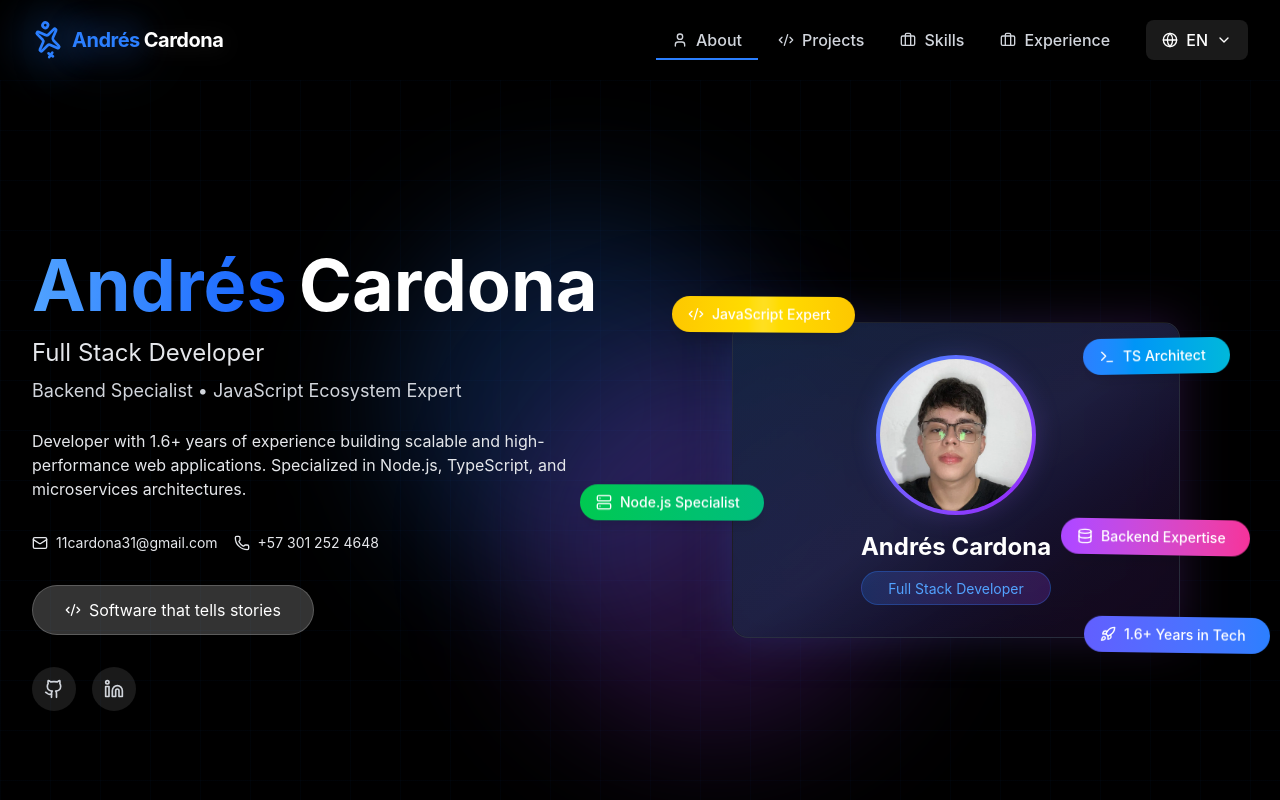
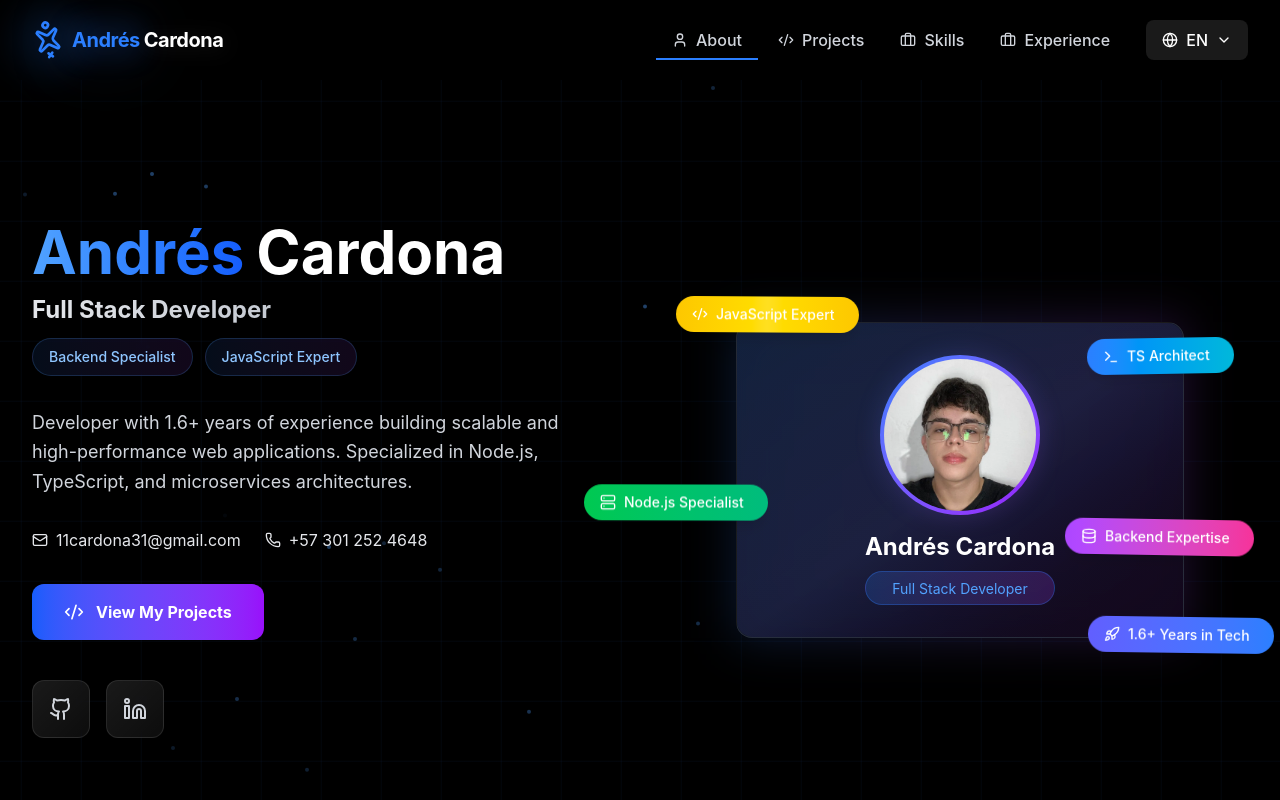
Before and after one commit to CardonaAndres/Portfolio, a React (Vite) app: page / in a window 1280 px wide. Shown: the top 800 px of the page. Built offline with nearby package versions, Linux system fonts and the light colour scheme.

Commit message:
feat: Mejorar la experiencia del usuario en los componentes Hero, ProjectCard y hooks de proyectos y línea de tiempo

```diff
--- a/src/spa/components/Hero.tsx
+++ b/src/spa/components/Hero.tsx
@@ -11,13 +11,16 @@ export const Hero = () => {
   const [mousePosition, setMousePosition] = useState({ x: 0, y: 0 });
   const [isHovered, setIsHovered] = useState(false);
   const [isMobile, setIsMobile] = useState(false);
+  const [scrollY, setScrollY] = useState(0);
   const { socialMediaLinks } = useHeroHook();
 
   useEffect(() => {
-    const handleMouseMove = (e : any) => setMousePosition({ x: e.clientX, y: e.clientY });
+    const handleMouseMove = (e: any) => setMousePosition({ x: e.clientX, y: e.clientY });
+    const handleScroll = () => setScrollY(window.scrollY);
+
     window.addEventListener('mousemove', handleMouseMove);
+    window.addEventListener('scroll', handleScroll);
 
-    // Check if mobile
     const checkMobile = () => setIsMobile(window.innerWidth < 768);
 
     checkMobile();
@@ -25,52 +28,74 @@ export const Hero = () => {
 
     return () => {
       window.removeEventListener('mousemove', handleMouseMove);
+      window.removeEventListener('scroll', handleScroll);
       window.removeEventListener('resize', checkMobile);
     };
   }, []);
 
+  // Parallax effect for background elements
+  const parallaxY = scrollY * 0.5;
+
   return (
-    <section className="relative min-h-screen bg-black overflow-hidden flex items-center">
-      {/* Animated Background */}
-      <div className="absolute inset-0">
-        {/* Grid Pattern */}
-        <div className="absolute inset-0 bg-[linear-gradient(rgba(10,112,236,0.03)_1px,transparent_1px),linear-gradient(90deg,rgba(10,112,236,0.03)_1px,transparent_1px)] bg-[size:50px_50px]" />
+    <section className="relative min-h-screen  overflow-hidden flex items-center">
+      {/* Enhanced Animated Background */}
+      <div
+        className="absolute inset-0"
+        style={{ transform: `translateY(${parallaxY}px)` }}
+      >
+        {/* Animated Grid Pattern */}
+        <motion.div
+          className="absolute inset-0 bg-[linear-gradient(rgba(59,130,246,0.05)_1px,transparent_1px),linear-gradient(90deg,rgba(59,130,246,0.05)_1px,transparent_1px)] bg-[size:60px_60px]"
+          animate={{
+            backgroundPosition: ['0px 0px', '60px 60px'],
+          }}
+          transition={{
+            duration: 20,
+            repeat: Infinity,
+            ease: "linear"
+          }}
+        />
 
-        {/* Gradient Orbs */}
+        {/* Floating Particles */}
+        {[...Array(20)].map((_, i) => (
           <motion.div
+            key={i}
+            className="absolute w-1 h-1 bg-blue-400/40 rounded-full"
+            style={{
+              left: `${Math.random() * 100}%`,
+              top: `${Math.random() * 100}%`,
+            }}
             animate={{
-            x: [0, 100, 0],
               y: [0, -100, 0],
+              opacity: [0, 1, 0],
             }}
-          transition={{ duration: 20, repeat: Infinity, ease: "linear" }}
-          className="absolute top-1/4 left-1/4 w-96 h-96 bg-blue-500/20 rounded-full blur-3xl"
+            transition={{
+              duration: 3 + Math.random() * 2,
+              repeat: Infinity,
+              delay: Math.random() * 2,
+            }}
           />
-        <motion.div
-          animate={{
-            x: [0, -100, 0],
-            y: [0, 100, 0],
-          }}
-          transition={{ duration: 25, repeat: Infinity, ease: "linear" }}
-          className="absolute bottom-1/4 right-1/4 w-96 h-96 bg-purple-500/20 rounded-full blur-3xl"
-        />
+        ))}
       </div>
+
       {/* Main Content */}
       <div className="relative z-10 container mx-auto px-4 sm:px-6 lg:px-8">
         <div className="max-w-7xl mx-auto">
-          <div className="grid lg:grid-cols-2 gap-12 items-center">
+          <div className="grid lg:grid-cols-2 gap-16 items-center">
             {/* Left Content */}
             <motion.div
               initial={{ opacity: 0, x: -50 }}
               animate={{ opacity: 1, x: 0 }}
-              transition={{ duration: 0.8 }}
+              transition={{ duration: 1, ease: "easeOut" }}
               className="text-center lg:text-left"
             >
-              {/* Name */}
+
+              {/* Enhanced Name */}
               <motion.h1
                 initial={{ opacity: 0, y: 20 }}
                 animate={{ opacity: 1, y: 0 }}
                 transition={{ delay: 0.3 }}
-                className="text-4xl sm:text-5xl lg:text-6xl xl:text-7xl font-bold text-white mb-4"
+                className="text-3xl sm:text-4xl lg:text-5xl xl:text-6xl font-bold text-white mb-3"
               >
                 <span className="text-transparent bg-clip-text bg-gradient-to-r from-blue-400 to-blue-600 mr-3">
                   Andrés
@@ -79,34 +104,50 @@ export const Hero = () => {
 
               </motion.h1>
 
-              {/* Title */}
-              <motion.p initial={{ opacity: 0, y: 20 }} animate={{ opacity: 1, y: 0 }}
-                transition={{ delay: 0.4 }} className="text-xl sm:text-2xl text-gray-200 mb-6"
+              {/* Enhanced Title */}
+              <motion.div
+                initial={{ opacity: 0, y: 20 }}
+                animate={{ opacity: 1, y: 0 }}
+                transition={{ delay: 0.4 }}
+                className="mb-8"
               >
-                { isSpanish ? 'Desarrollador De Software' : 'Full Stack Developer' }
-                <span className="block text-lg text-gray-300 mt-2">
-                { isSpanish ? 'Especialista Backend • Experto en el ecosistema JavaScript'
-                  : 'Backend Specialist • JavaScript Ecosystem Expert'
-                }
-                </span>
-              </motion.p>
+                <h2 className="text-1xl sm:text-2xl font-bold text-transparent bg-clip-text bg-gradient-to-r from-gray-200 to-gray-400 mb-3">
+                  {isSpanish ? 'Desarrollador De Software' : 'Full Stack Developer'}
+                </h2>
+                <div className="flex flex-wrap justify-center lg:justify-start gap-3">
+                  {[
+                    isSpanish ? 'Especialista Backend' : 'Backend Specialist',
+                    isSpanish ? 'Experto JavaScript' : 'JavaScript Expert'
+                  ].map((tag, index) => (
+                    <motion.span
+                      key={index}
+                      initial={{ opacity: 0, scale: 0.8 }}
+                      animate={{ opacity: 1, scale: 1 }}
+                      transition={{ delay: 0.6 + index * 0.1 }}
+                      className="px-4 py-2 rounded-full bg-gradient-to-r from-blue-500/10 to-purple-500/10 border border-blue-400/20 text-blue-300 text-sm font-medium backdrop-blur-sm"
+                    >
+                      {tag}
+                    </motion.span>
+                  ))}
+                </div>
+              </motion.div>
 
-              {/* Description */}
+              {/* Enhanced Description */}
               <motion.p
                 initial={{ opacity: 0, y: 20 }}
                 animate={{ opacity: 1, y: 0 }}
                 transition={{ delay: 0.5 }}
-                className="text-gray-200 mb-8 max-w-xl mx-auto lg:mx-0"
+                className="text-lg text-gray-300 mb-8 max-w-xl mx-auto lg:mx-0 leading-relaxed"
               >
-                { texts.description }
+                {texts.description}
               </motion.p>
 
-              {/* Contact Info */}
+              {/* Enhanced Contact Info */}
               <motion.div
                 initial={{ opacity: 0, y: 20 }}
                 animate={{ opacity: 1, y: 0 }}
                 transition={{ delay: 0.6 }}
-                className="flex flex-wrap justify-center lg:justify-start gap-4 mb-8 text-sm"
+                className="flex flex-wrap justify-center lg:justify-start gap-6 mb-8"
               >
                 <a href="mailto:11cardona31@gmail.com" className="flex items-center space-x-2 text-gray-200 hover:text-blue-400 transition-colors">
                   <Mail className="w-4 h-4" />
@@ -118,21 +159,28 @@ export const Hero = () => {
                 </a>
               </motion.div>
 
-              {/* CTA Buttons */}
-              <motion.div onClick={() => window.location.href = '#projects'}
-                initial={{ opacity: 0, y: 20 }} animate={{ opacity: 1, y: 0 }}
-                transition={{ delay: 0.7 }} className="flex flex-wrap justify-center lg:justify-start gap-4 mb-8">
-                <motion.button whileHover={{ scale: 1.05 }}
-                  whileTap={{ scale: 0.95 }} className="group flex items-center space-x-2 px-8 py-3 rounded-full border border-white/20 text-white hover:bg-white/10 transition-all duration-300 bg-white/20"
+              {/* Enhanced CTA Button */}
+              <motion.div
+                initial={{ opacity: 0, y: 20 }}
+                animate={{ opacity: 1, y: 0 }}
+                transition={{ delay: 0.7 }}
+                className="flex flex-wrap justify-center lg:justify-start gap-4 mb-10"
               >
-                  <Code2 className="w-4 h-4" />
-                  <span>
-                    { isSpanish ? 'Softwares que cuentan historias' : 'Software that tells stories' }
+                <motion.button
+                  onClick={() => window.location.href = '#projects'}
+                  whileHover={{ scale: 1.05 }}
+                  whileTap={{ scale: 0.95 }}
+                  className="group relative flex items-center space-x-3 px-8 py-4 rounded-xl bg-gradient-to-r from-blue-600 to-purple-600 text-white font-bold overflow-hidden transition-all duration-300"
+                >
+                  <div className="absolute inset-0 bg-gradient-to-r from-blue-500 to-purple-500 opacity-0 transition-opacity duration-300" />
+                  <Code2 className="w-5 h-5 relative z-10" />
+                  <span className="relative z-10">
+                    {isSpanish ? 'Ver Mis Proyectos' : 'View My Projects'}
                   </span>
                 </motion.button>
               </motion.div>
 
-              {/* Social Links */}
+              {/* Enhanced Social Links */}
               <motion.div
                 initial={{ opacity: 0, y: 20 }}
                 animate={{ opacity: 1, y: 0 }}
@@ -145,26 +193,42 @@ export const Hero = () => {
                     href={item.url}
                     aria-label={`Link to ${item.name}`}
                     target="_blank"
-                    whileHover={{ scale: 1.1, rotate: 5 }}
-                    whileTap={{ scale: 0.95 }}
-                    className="p-3 rounded-full bg-white/10 text-gray-300 hover:bg-blue-500/20 hover:text-blue-400 transition-all duration-300"
+                    initial={{ opacity: 0, scale: 0 }}
+                    animate={{ opacity: 1, scale: 1 }}
+                    transition={{ delay: 0.9 + index * 0.1 }}
+                    whileHover={{
+                      scale: 1.2,
+                      rotate: 10,
+                      boxShadow: "0 10px 25px rgba(59, 130, 246, 0.4)"
+                    }}
+                    whileTap={{ scale: 0.9 }}
+                    className="p-4 rounded-xl bg-gradient-to-br from-white/10 to-white/5 backdrop-blur-sm border border-white/10 text-gray-300 hover:bg-blue-500/20 hover:border-blue-400/40 hover:text-blue-300 transition-all duration-300 group"
                   >
-                    <item.icon className="w-5 h-5" />
+                    <item.icon className="w-6 h-6 group-hover:drop-shadow-lg" />
                   </motion.a>
                 ))}
               </motion.div>
             </motion.div>
 
-            {/* Right Content - 3D Card with Floating Tags */}
+            {/* Right Content - Enhanced 3D Card */}
+            <motion.div
+              initial={{ opacity: 0, x: 40 }}
+              animate={{ opacity: 1, x: 0 }}
+              transition={{ duration: 1, delay: 0.1 }}
+              className="relative"
+            >
               <Card3D
                 setIsHovered={setIsHovered}
                 isHovered={isHovered}
                 isMobile={isMobile}
                 mousePosition={mousePosition}
               />
+
+            </motion.div>
           </div>
         </div>
       </div>
+
     </section>
   );
 };
--- a/src/spa/hooks/useProjectsHook.tsx
+++ b/src/spa/hooks/useProjectsHook.tsx
@@ -10,7 +10,7 @@ export const useProjectsHook = () => {
             id: 1,
             title: `${isSpanish ? 'Belleza Perfecta' : 'Perfect Beauty'}`,
             subtitle: `${isSpanish ? 'Plataforma de gestión administrativa y comercial para optimizar procesos internos.' : 'Administrative and commercial management platform to optimize internal processes.'}`,
-            description: `${isSpanish ? 'Belleza Perfecta es un sistema administrativo integral diseñado para optimizar la gestión operativa, comercial y financiera de la empresa homónima, brindando un control eficiente y centralizado de sus procesos.' : 'Perfect Beauty is a comprehensive administrative system designed to optimize the operational, commercial, and financial management of the company of the same name, providing efficient and centralized control of its processes.'}`,
+            description: `${isSpanish ? 'Belleza Perfecta es un sistema administrativo integral diseñado para optimizar la gestión operativa, comercial y financiera de la empresa, brindando un control eficiente y centralizado de sus procesos.' : 'Perfect Beauty is a comprehensive administrative system designed to optimize the operational, commercial, and financial management of the company of the same name, providing efficient and centralized control of its processes.'}`,
             longDescription: `${isSpanish ? 'Belleza Perfecta permite gestionar clientes, productos, usuarios y facturación interna, mejorando el control administrativo y comercial. Ofrece facturación automatizada, control de inventario, descarga de facturas en PDF, gestión de usuarios con roles, reportes filtrables y exportables, historial de actividades y una estructura adaptable para facilitar su crecimiento y despliegue.' : 'Perfect Beauty allows managing clients, products, users, and internal invoicing, improving administrative and commercial control. It offers automated invoicing, inventory control, PDF invoice downloads, user management with roles, filterable and exportable reports, activity history, and an adaptable structure to facilitate its growth and deployment.'}`,
             technologies: ["TypeScript", "React + TS", "Tailwind CSS", "Node.js", "NestJS", "MySQL", "Docker"],
             features : [
@@ -26,7 +26,7 @@ export const useProjectsHook = () => {
             color: "from-yellow-500 via-yellow-300 to-yellow-100",
             url : 'https://belleza-perfecta.com/',
             images_urls : [
-                '/assets/imgs/projects/main/bellezaperfecta/BellezaPerfecta.webp',
+                '/assets/imgs/projects/main/bellezaperfecta/BellezaPerfecta.webp'
             ],
             private: true
         },
--- a/src/spa/hooks/useTimelineHook.tsx
+++ b/src/spa/hooks/useTimelineHook.tsx
@@ -53,12 +53,12 @@ export const useTimelineHook = () => {
     {
       id: 2,
       type: 'education',
-      title: `${isSpanish ? 'Tecnólogo en Análisis y Desarrollo de Software' : 'Software Analysis and Development Technologist'}`,
-      company: 'SENA',
+      title: `${isSpanish ? 'Análisista y Desarrollador de Software' : 'Software Analysis and Development Technologist'}`,
+      company: '',
       location: 'Itagüí, Colombia',
       date: '2022 - 2024',
       current: false,
-      description: `${isSpanish ? 'Formación técnica en desarrollo de software con énfasis en análisis de sistemas, programación y diseño de bases de datos' : 'Technical training in software development with emphasis on systems analysis, programming and database design'}`,
+      description: `${isSpanish ? 'Formación en desarrollo de software con énfasis en análisis de sistemas, programación y diseño de bases de datos' : 'Technical training in software development with emphasis on systems analysis, programming and database design'}`,
       achievements: [
         `${isSpanish ? 'Especialización en análisis de sistemas y arquitectura de software' : 'Specialization in systems analysis and software architecture'}`,
         `${isSpanish ? 'Dominio de programación orientada a objetos y paradigmas de desarrollo' : 'Mastery of object-oriented programming and development paradigms'}`,
--- a/src/spa/projects/ProjectCard.tsx
+++ b/src/spa/projects/ProjectCard.tsx
@@ -118,7 +118,7 @@ export const ProjectCard = ({ currentProject, activeProject, setHoveredTech }: P
                 transition={{ duration: 0.2 }}
                 className="ml-2 text-blue-400 text-sm"
               >
-                {isMobile ? '👆' : 'ℹ️'}
+                {isMobile ? `${isSpanish ? 'Más info' : 'More info'} 👆` :  `${isSpanish ? 'Más info' : 'More info'} ℹ️`}
               </motion.span>
             </motion.p>
 
```
Lines whose indentation alone changed are shown as unchanged.
